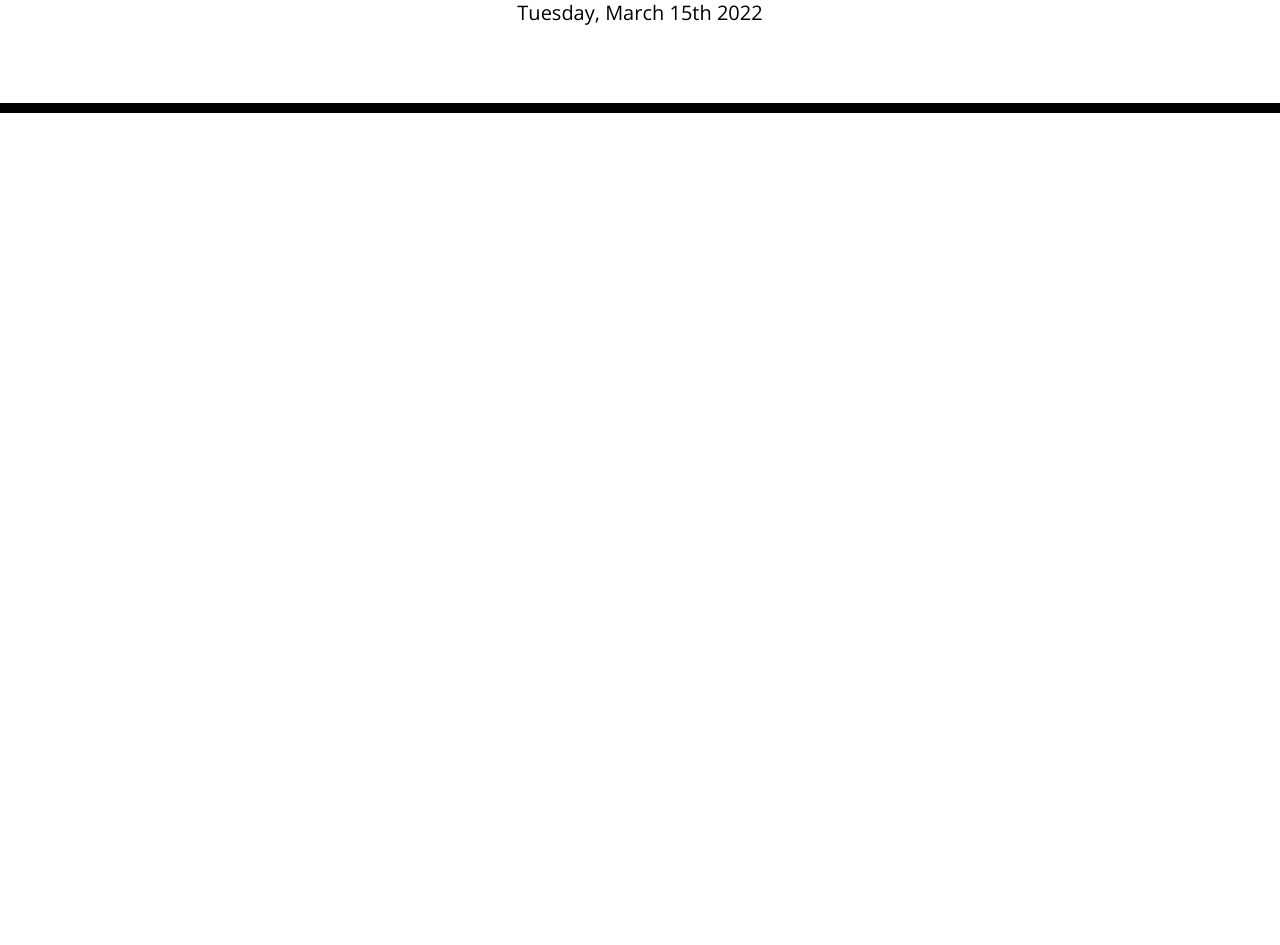
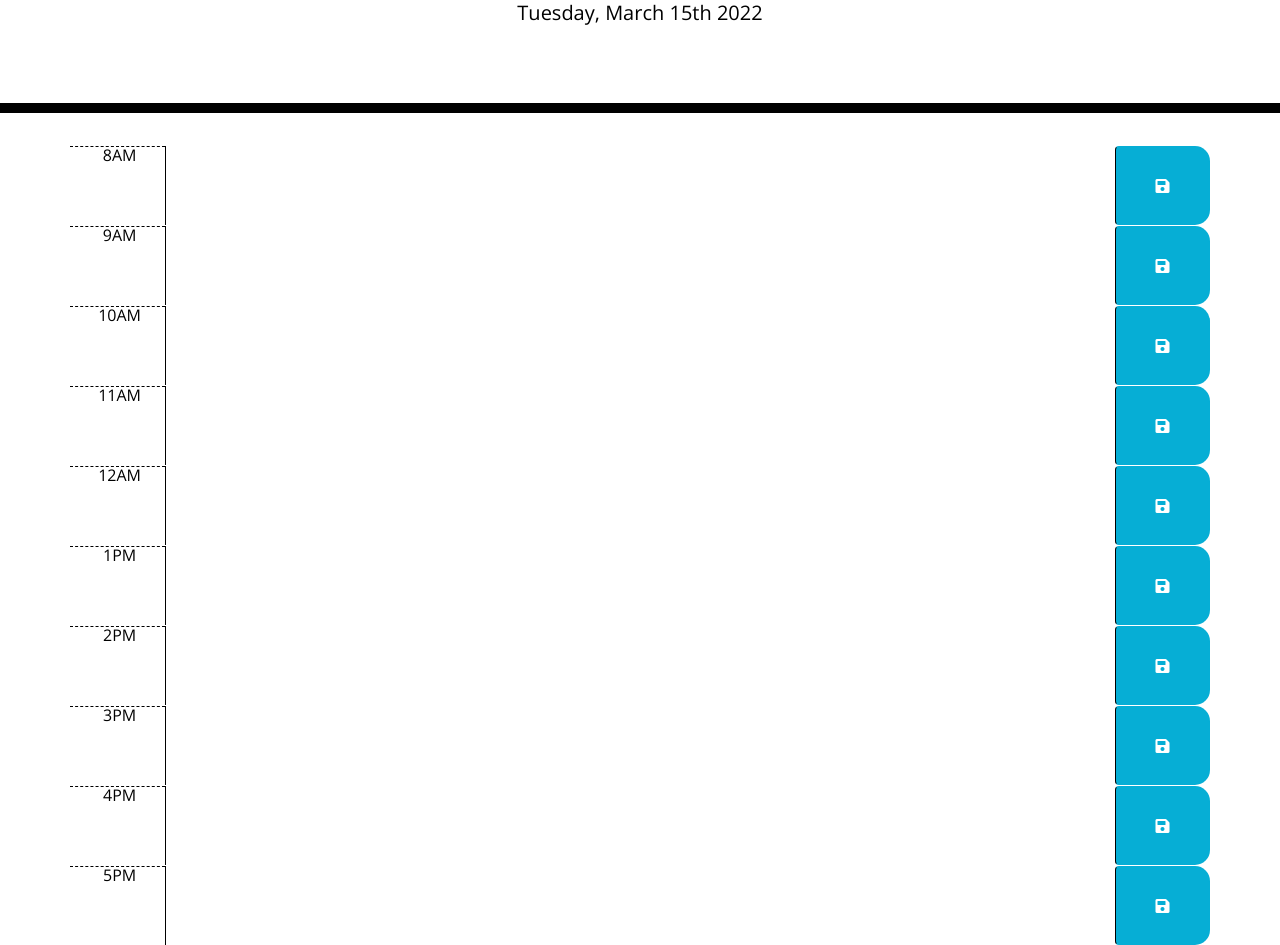
Before and after one commit to raarce118/Work-Day-Scheduler-, a plain HTML site: page index.html in a window 1280 px wide. Shown: the part 191-1136 px from the top of the page. Before the commit the page ends 800 px from the top, so only its background shows below. Drawn offline with nearby package versions, Linux system fonts and the light colour scheme.

Commit message:
re added timeblocks along with save button

```diff
--- a/index.html
+++ b/index.html
@@ -29,8 +29,70 @@
       <p id="currentDay" class="lead"></p>
     </header>
     <div class="container">
-      <!-- Timeblocks go here -->
-    </div>
+    <!-- Timeblocks go here -->
+
+    <!--8am-->
+    <div id="8am" class="row time-block">
+        <div class="col-sm-1 hour"> 8AM</div>
+        <textarea class="col-md-10 description"></textarea>
+        <button class="btn saveBtn col-md-1"><i class="fas fa-save"></i></button>
+        </div>
+
+    <div id="9am" class="row time-block">
+        <div class="col-sm-1 hour"> 9AM</div>
+        <textarea class="col-md-10 description"></textarea>
+        <button class="btn saveBtn col-md-1"><i class="fas fa-save"></i></button>
+        </div>
+
+    <div id="10am" class="row time-block">
+        <div class="col-sm-1 hour"> 10AM</div>
+        <textarea class="col-md-10 description"></textarea>
+        <button class="btn saveBtn col-md-1"><i class="fas fa-save"></i></button>
+        </div>
+
+    <div id="11am" class="row time-block">
+        <div class="col-sm-1 hour"> 11AM</div>
+        <textarea class="col-md-10 description"></textarea>
+        <button class="btn saveBtn col-md-1"><i class="fas fa-save"></i></button>
+        </div>
+
+
+    <div id="12am" class="row time-block">
+        <div class="col-sm-1 hour"> 12AM</div>
+        <textarea class="col-md-10 description"></textarea>
+        <button class="btn saveBtn col-md-1"><i class="fas fa-save"></i></button>
+        </div>
+
+
+    <div id="1pm" class="row time-block">
+        <div class="col-sm-1 hour"> 1PM</div>
+        <textarea class="col-md-10 description"></textarea>
+        <button class="btn saveBtn col-md-1"><i class="fas fa-save"></i></button>
+        </div>
+
+    <div id="2pm" class="row time-block">
+        <div class="col-sm-1 hour"> 2PM</div>
+        <textarea class="col-md-10 description"></textarea>
+        <button class="btn saveBtn col-md-1"><i class="fas fa-save"></i></button>
+        </div>
+
+    <div id="3pm" class="row time-block">
+        <div class="col-sm-1 hour"> 3PM</div>
+        <textarea class="col-md-10 description"></textarea>
+        <button class="btn saveBtn col-md-1"><i class="fas fa-save"></i></button>
+        </div>
+
+    <div id="4pm" class="row time-block">
+        <div class="col-sm-1 hour"> 4PM</div>
+        <textarea class="col-md-10 description"></textarea>
+        <button class="btn saveBtn col-md-1"><i class="fas fa-save"></i></button>
+        </div>
+
+    <div id="5pm" class="row time-block">
+        <div class="col-sm-1 hour"> 5PM</div>
+        <textarea class="col-md-10 description"></textarea>
+        <button class="btn saveBtn col-md-1"><i class="fas fa-save"></i></button>
+        </div>
 
     <script src="https://code.jquery.com/jquery-3.4.1.min.js"></script>
     <script src="https://cdnjs.cloudflare.com/ajax/libs/moment.js/2.24.0/moment.min.js"></script>
```
